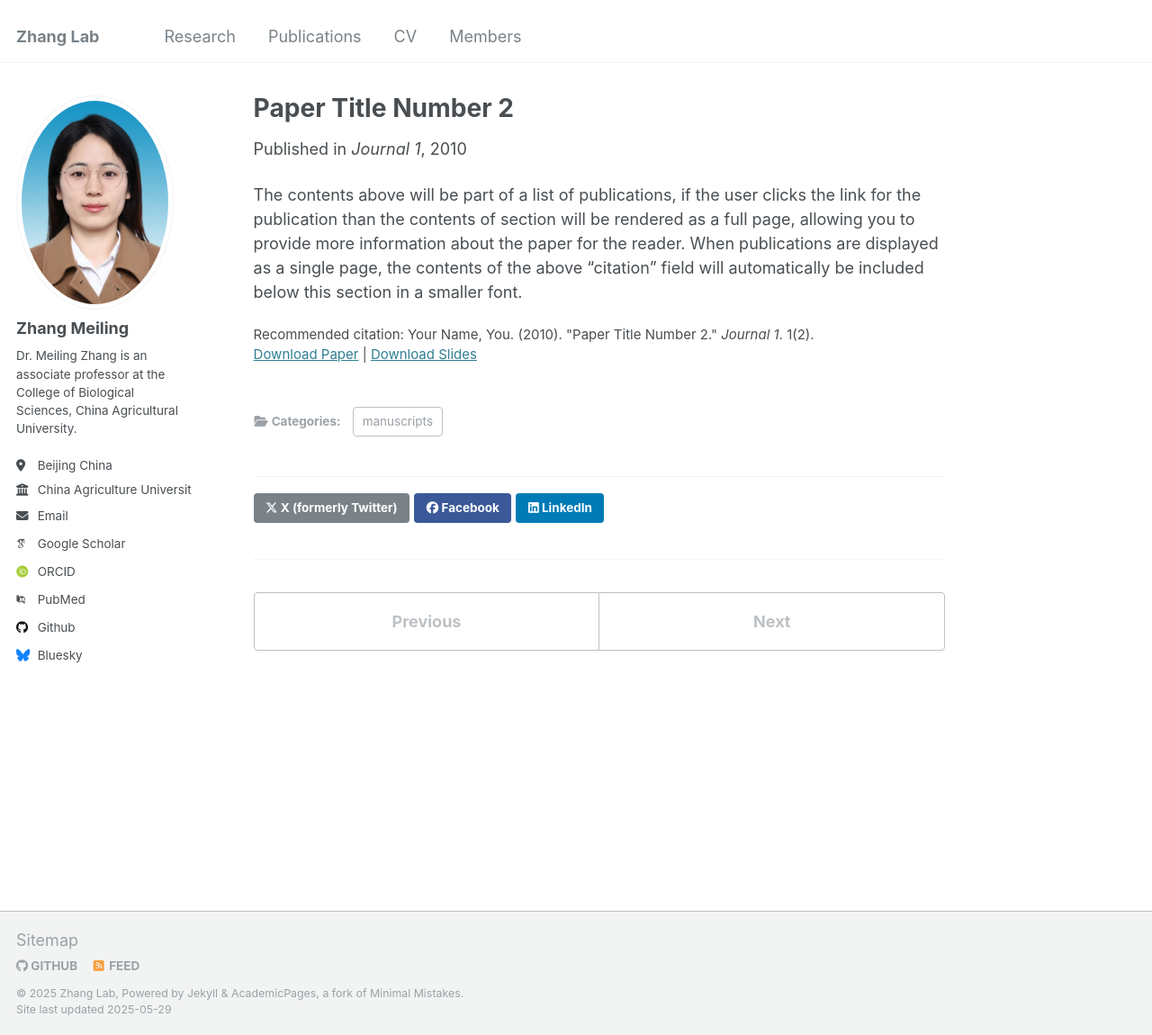
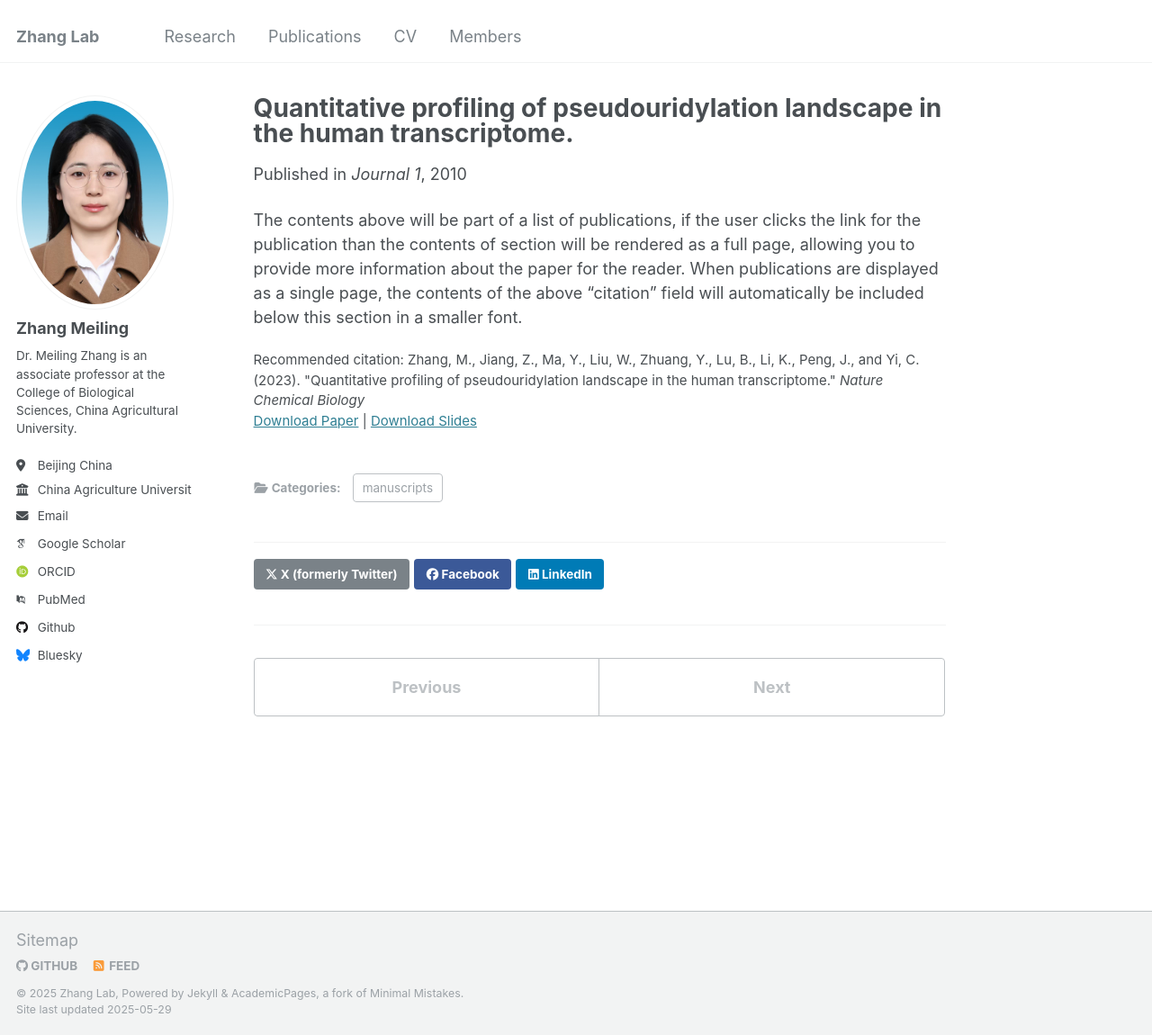
Before and after one commit to Hui50138/ZhangMeiling-Lab, a Jekyll site: the page built from _publications/2010-10-01-paper-title-number-2.md, in a window 1280 px wide and 1150 px high. Shown: the whole window at 90% size. Built offline with Jekyll 4.4.1, drawn with Linux system fonts in a browser that asks for light colours; some web fonts are replaced.

Commit message:
Update 2010-10-01-paper-title-number-2.md

```diff
--- a/_publications/2010-10-01-paper-title-number-2.md
+++ b/_publications/2010-10-01-paper-title-number-2.md
@@ -1,5 +1,5 @@
 ---
-title: "Paper Title Number 2"
+title: "Quantitative profiling of pseudouridylation landscape in the human transcriptome."
 collection: publications
 category: manuscripts
 permalink: /publication/2010-10-01-paper-title-number-2
@@ -8,7 +8,7 @@ date: 2010-10-01
 venue: 'Journal 1'
 slidesurl: 'http://academicpages.github.io/files/slides2.pdf'
 paperurl: 'http://academicpages.github.io/files/paper2.pdf'
-citation: 'Your Name, You. (2010). &quot;Paper Title Number 2.&quot; <i>Journal 1</i>. 1(2).'
+citation: 'Zhang, M., Jiang, Z., Ma, Y., Liu, W., Zhuang, Y., Lu, B., Li, K., Peng, J., and Yi, C. (2023). &quot;Quantitative profiling of pseudouridylation landscape in the human transcriptome.&quot; <i>Nature Chemical Biology</i>'
 ---
 
 The contents above will be part of a list of publications, if the user clicks the link for the publication than the contents of section will be rendered as a full page, allowing you to provide more information about the paper for the reader. When publications are displayed as a single page, the contents of the above "citation" field will automatically be included below this section in a smaller font.
```
